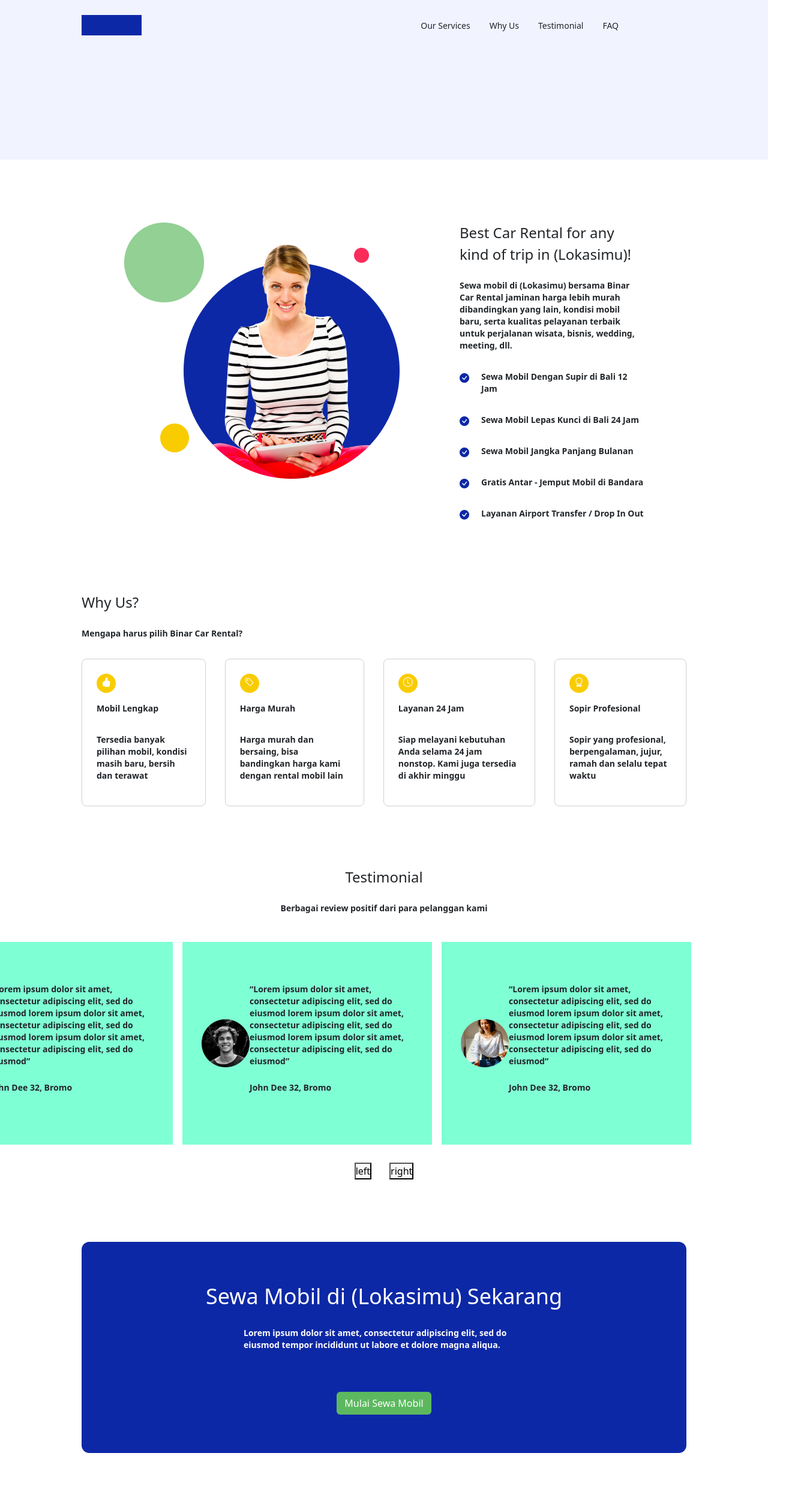
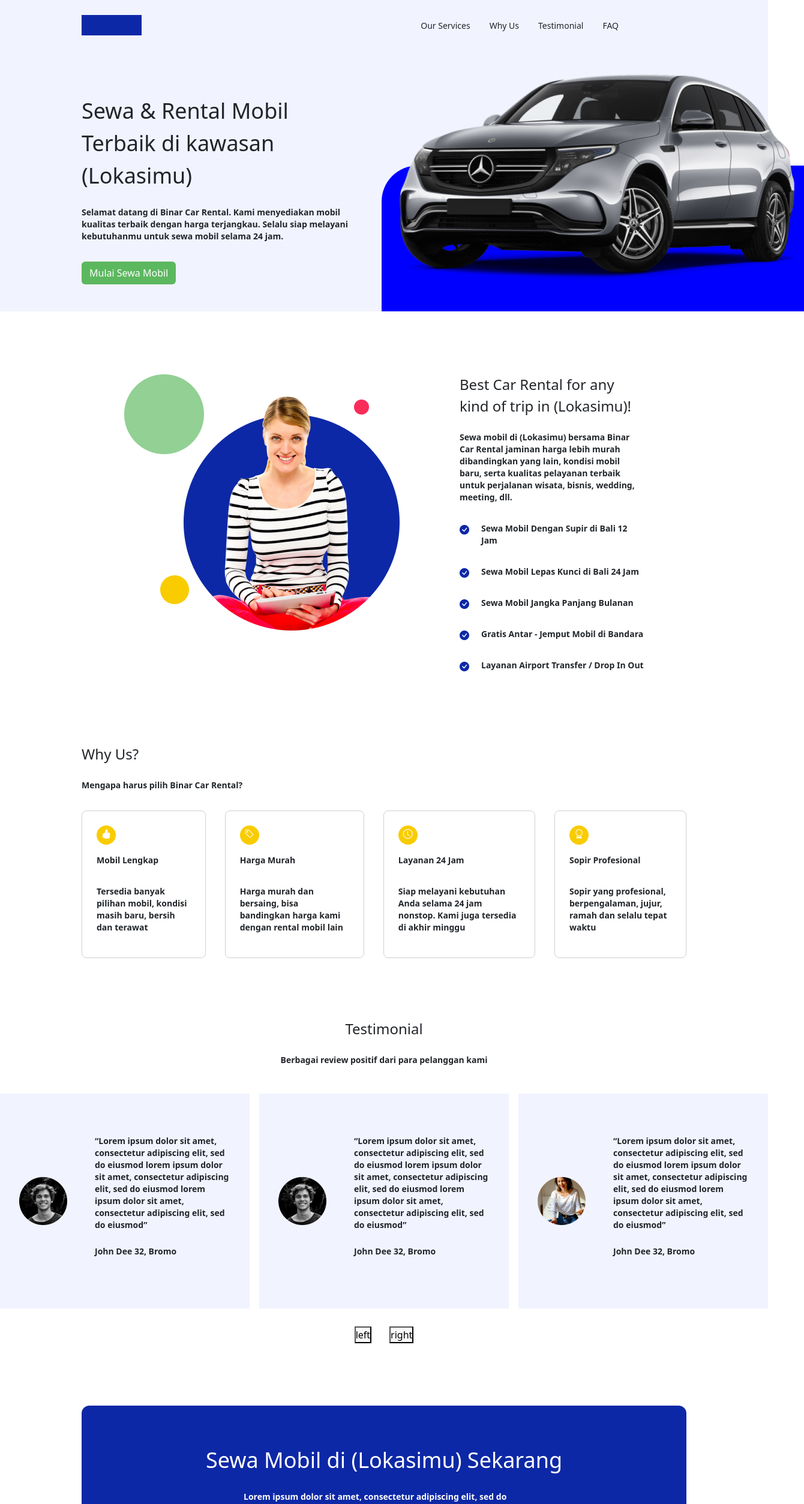
Before and after one commit to mirfanwebdev/F-FER230001028_14_IRF_CarRental_Gold, a React (Vite) app: page / in a window 1280 px wide. Shown: the top 2507 px of the page at 60% size, 1340 px wide, since content can reach past the window. Built offline with nearby package versions, Linux system fonts and the light colour scheme.

Commit message:
fix link router

```diff
--- a/src/components/Banner/index.jsx
+++ b/src/components/Banner/index.jsx
@@ -1,3 +1,4 @@
+import { Link } from 'react-router-dom';
 import './style.css'
 
 function Banner() {
@@ -5,7 +6,9 @@ function Banner() {
         <div className="container-banner">
             <h1>Sewa Mobil di (Lokasimu) Sekarang</h1>
             <p>Lorem ipsum dolor sit amet, consectetur adipiscing elit, sed do eiusmod tempor incididunt ut labore et dolore magna aliqua.</p>
+            <Link to={'/search'}>
             <button type='button' className='btn'>Mulai Sewa Mobil</button>
+            </Link>
         </div>
     )
 }
--- a/src/components/CarDetails/index.jsx
+++ b/src/components/CarDetails/index.jsx
@@ -1,7 +1,6 @@
 import axios from "axios";
 import { useEffect, useState } from "react";
 import { useParams } from "react-router-dom";
-import './styles.css'
 
 function CarDetails() {
     const [detail, setDetail] = useState({})
--- a/src/components/CarDetails/styles.css
+++ b/src/components/CarDetails/styles.css
@@ -21,6 +21,7 @@
 
 .container-car-detail {
   padding: 24px;
+  height: fit-content;
   border-radius: 8px;
   box-shadow: 0px 0px 4px 0px rgba(0, 0, 0, 0.15);
 }
@@ -43,4 +44,5 @@
   justify-content: space-between;
   align-items: baseline;
   padding-top: 55px;
+  padding-bottom: 84px;
 }
--- a/src/components/CarList/index.jsx
+++ b/src/components/CarList/index.jsx
@@ -1,3 +1,4 @@
+import { Link } from 'react-router-dom';
 import './styles.css'
 
 function CarList({ cars }) {
@@ -10,7 +11,9 @@ function CarList({ cars }) {
                     <p>{item.name}</p>
                     <h2>Rp. {item.price}/ hari</h2>
                     <p>Lorem ipsum dolor sit amet, consectetur adipiscing elit, sed do eiusmod tempor incididunt ut labore et dolore magna aliqua.</p>
-                    <button>Pilih Mobil</button>
+                    <Link to={`/search/${item.id}`}>
+                        <button>Pilih Mobil</button>
+                    </Link>
                 </div>
             ))}
         </div>
--- a/src/components/Hero/index.jsx
+++ b/src/components/Hero/index.jsx
@@ -1,22 +1,26 @@
 import Header from '../Header'
 import carImage from '../../assets/image-car-mercedes.png'
+import { Link } from 'react-router-dom'
 import './style.css'
 
-function Hero() {
+function Hero({isHidden}) {
     return(
         <div className='container-section'>
             <Header className='header'/>
-            <div className='container-hero'>
+            {isHidden ? <div className='blank'></div> : <div className='container-hero'>
                 <div className='container-text'>
                     <h1>Sewa & Rental Mobil Terbaik di kawasan (Lokasimu)</h1>
                     <p>Selamat datang di Binar Car Rental. Kami menyediakan mobil kualitas terbaik dengan harga terjangkau. Selalu siap melayani kebutuhanmu untuk sewa mobil selama 24 jam.</p>
+                    <Link to={'/search'}>
                     <button type='button' className='btn' >Mulai Sewa Mobil</button>
+                    </Link>
                 </div>
                 <div className='container-image'>
                     <img src={carImage} alt='car-image' />
                     <div className='background'></div>
                 </div>
-            </div>
+            </div> }
+
         </div>
     )
 }
--- a/src/components/Hero/style.css
+++ b/src/components/Hero/style.css
@@ -2,6 +2,10 @@
   padding-left: 136px;
   background: #f1f3ff;
   padding-top: 25px;
+}
+
+.blank {
+  height: 232px;
 }
 
 .container-hero {
--- a/src/components/Testimonies/style.css
+++ b/src/components/Testimonies/style.css
@@ -19,11 +19,9 @@
   display: flex;
   align-items: center;
   padding: 69px 32px;
-  background-color: aquamarine;
-  position: relative;
+  background-color: #f1f3ff;
   width: 619px;
-  left: -10%;
-  right: -10%;
+  gap: 46px;
 }
 
 .card-text {
--- a/src/pages/DetailsPage/styles.css
+++ b/src/pages/DetailsPage/styles.css
@@ -1,7 +1,7 @@
-.container-section {
+/* .container-section {
   height: 266px;
 }
 
 .container-hero {
   display: none;
-}
+} */
--- a/src/pages/SearchCarPage/index.jsx
+++ b/src/pages/SearchCarPage/index.jsx
@@ -4,13 +4,13 @@ import Footer from "../../components/Footer";
 import Hero from "../../components/Hero";
 import SearchForm from "../../components/SearchForm";
 import axios from "axios";
-import './style.css'
 
 function SearchCarPage() {
     const [name, setName] = useState('')
     const [category, setCategory] = useState('')
     const [isRented, setIsRented] = useState(false)
     const [cars, setCars] = useState([])
+    const [isHidden] = useState(true)
 
     useEffect(() => {
         handleGetCar(name, category, isRented)
@@ -46,7 +46,7 @@ function SearchCarPage() {
 
     return (
         <>
-         <Hero/>
+         <Hero isHidden={isHidden} />
          <SearchForm
             name={name}
             category={category}
--- a/src/pages/SearchCarPage/style.css
+++ b/src/pages/SearchCarPage/style.css
@@ -1,7 +1,7 @@
-.container-section {
+/* .container-section {
   height: 266px;
 }
 
 .container-hero {
   display: none;
-}
+} */
```
